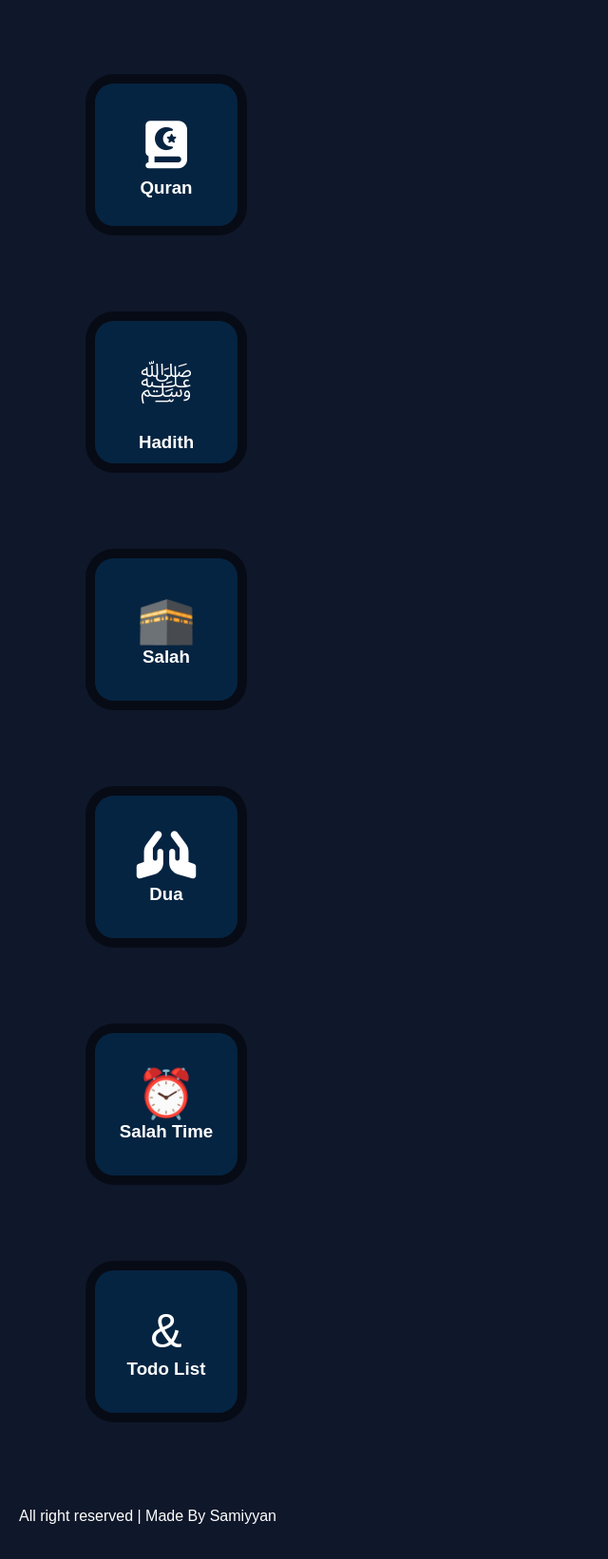
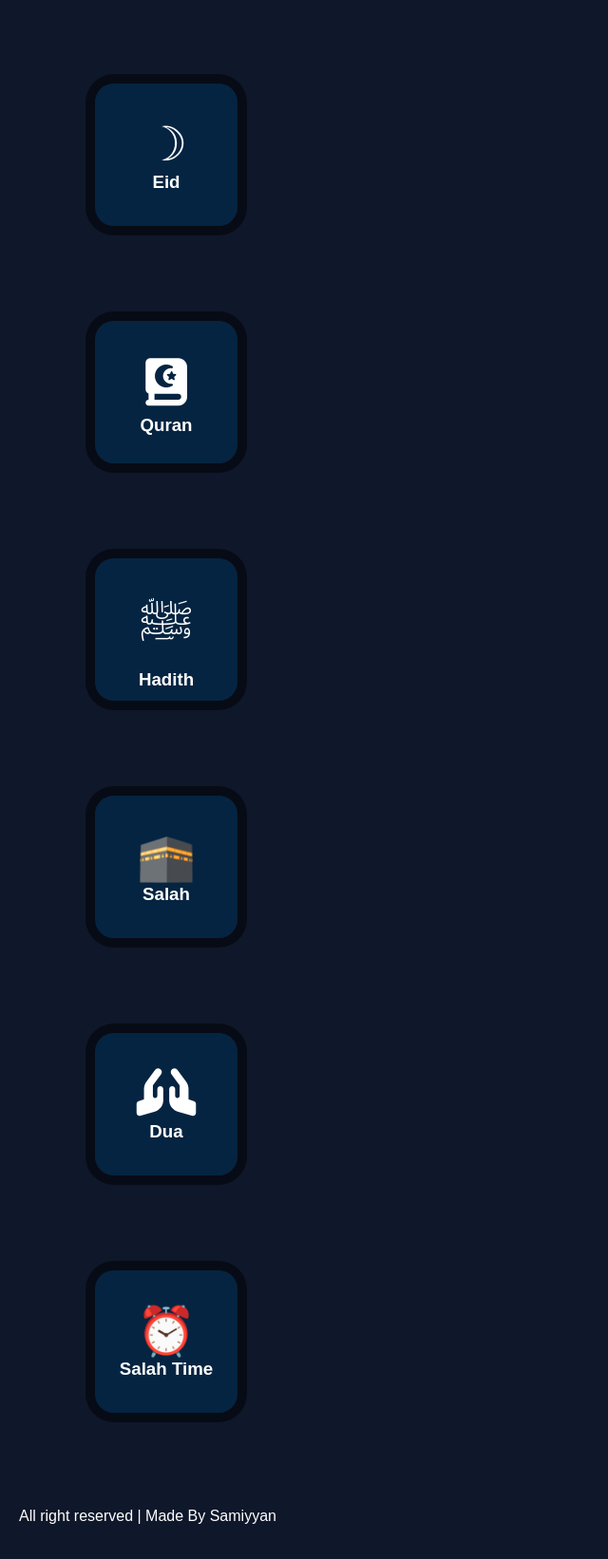
Before and after one commit to spaceairagency-blip/Islamic, a plain HTML site: page index.html in a window 1280 px wide. Shown: the part 320-1962 px from the top of the page at 95% size, without its empty margins (0-640 px from the left). Drawn offline with Linux system fonts and the light colour scheme.

Commit message:
Update index.html

```diff
--- a/index.html
+++ b/index.html
@@ -95,6 +95,12 @@
             </a>
         </div>
         <div class="card">
+            <a href="animation.html">
+                <span>&#9789;</span>
+            <a href="animation.html"><h3>Eid</h3></a>
+            </a>
+        </div>
+        <div class="card">
             <a href="quran.html">
                 <i class="fas fa-book-quran"></i>
             <a href="quran.html"><h3>Quran</h3></a>
@@ -124,12 +130,7 @@
             <a href="salah-time.html"><h3>Salah Time</h3></a>
             </a>
         </div>
-        <div class="card">
-            <a href="todo.html">
-                <span>&amp;</span>
-            <a href="todo.html"><h3>Todo List</h3></a>
-            </a>
-        </div>
+
     </div>
     <footer>
         <span style="margin: 20px;">All right reserved | Made By Samiyyan</span>
```
